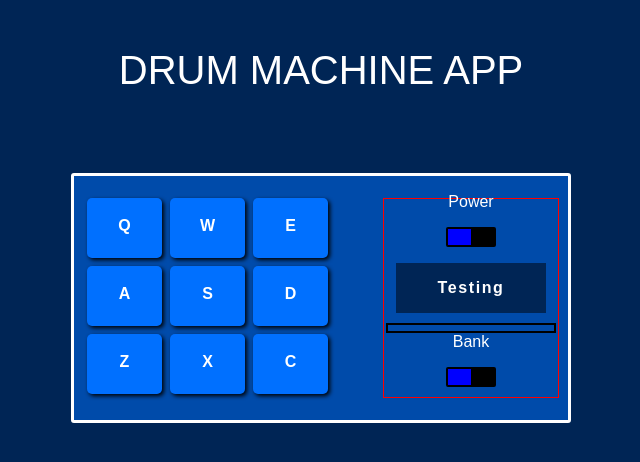
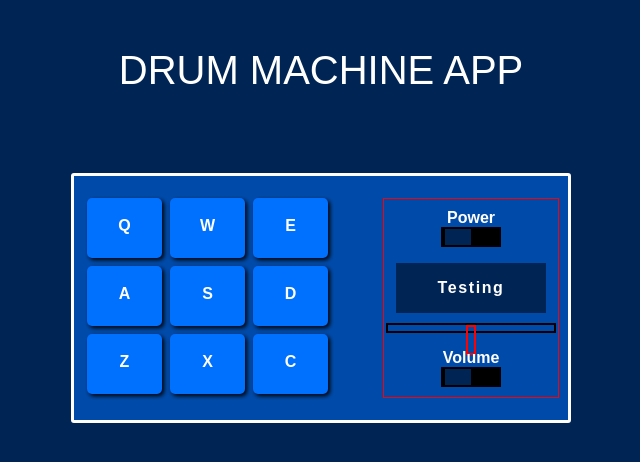
Before and after one commit to DatravousOdds/DrumMachine, a React (Vite) app: page / in a window 1280 px wide. Shown: the top 462 px of the page, without its empty margins (319-959 px from the left). Built offline with nearby package versions, Linux system fonts and the light colour scheme.

Commit message:
button implemented

```diff
--- a/src/Components/Buttons.jsx
+++ b/src/Components/Buttons.jsx
@@ -6,6 +6,7 @@ const Buttons = () => {
     padding: "",
     margin: "1rem",
     border: "2px solid black",
+    display: "flex",
     borderRadius: "2px",
     cursor: "pointer",
     fontSize: "1.2rem",
@@ -20,6 +21,7 @@ const Buttons = () => {
     alignItems: "center",
     flexDirection: "column",
     margin: "0.25rem",
+
   };
 
   const switchBtn = {
@@ -34,21 +36,30 @@ const Buttons = () => {
     <>
       <div className="btns-container">
         <div style={smallBtnStyles}>
-          Power
-          <div style={btnStyles}>
-            <div className="switch"></div>
+
+          <div className="control">
+            <div style={{fontWeight:600}}>Power</div>
+            <div className="select">
+              <div className="inner"></div>
+            </div>
           </div>
+
           <div className="output">
             <div>
               <p>Testing</p>
             </div>
           </div>
-          <div className="volume-container"></div>
-          Bank
-          <div style={btnStyles}>
+          <div className="volume-container">
+            <div className="volume-inner"></div>
+          </div>
 
-            <div className="switch"></div>
+          <div className="control">
+            <div style={{fontWeight:600}}>Volume</div>
+            <div className="select">
+              <div className="inner"></div>
+            </div>
           </div>
+
         </div>
       </div>
     </>
--- a/src/styles.scss
+++ b/src/styles.scss
@@ -43,6 +43,42 @@ main {
       height: 10px;
       border: 2px solid black;
       margin-top: 10px;
+      display: flex;
+      // align-content: center;
+      justify-content: center;
+      .volume-inner {
+        border: 2px solid red;
+        width: 10px;
+        height: 30px;
+      }
+
+    }
+
+    .control {
+      display: flex;
+      // border: 1px solid red;
+      flex-direction: column;
+      margin: 1rem;
+      text-align: center;
+
+      .select {
+        border: 2px solid black;
+        width: 60px;
+        height: 20px;
+        background: black;
+        display: flex;
+        align-items: center;
+        // justify-content: center;
+
+
+        .inner {
+          // border: 1px solid green;
+          width: 30px;
+          background-color: $primaryColor;
+          height: 20px;
+          border: 2px solid black;
+        }
+      }
     }
   }
   header {
```
